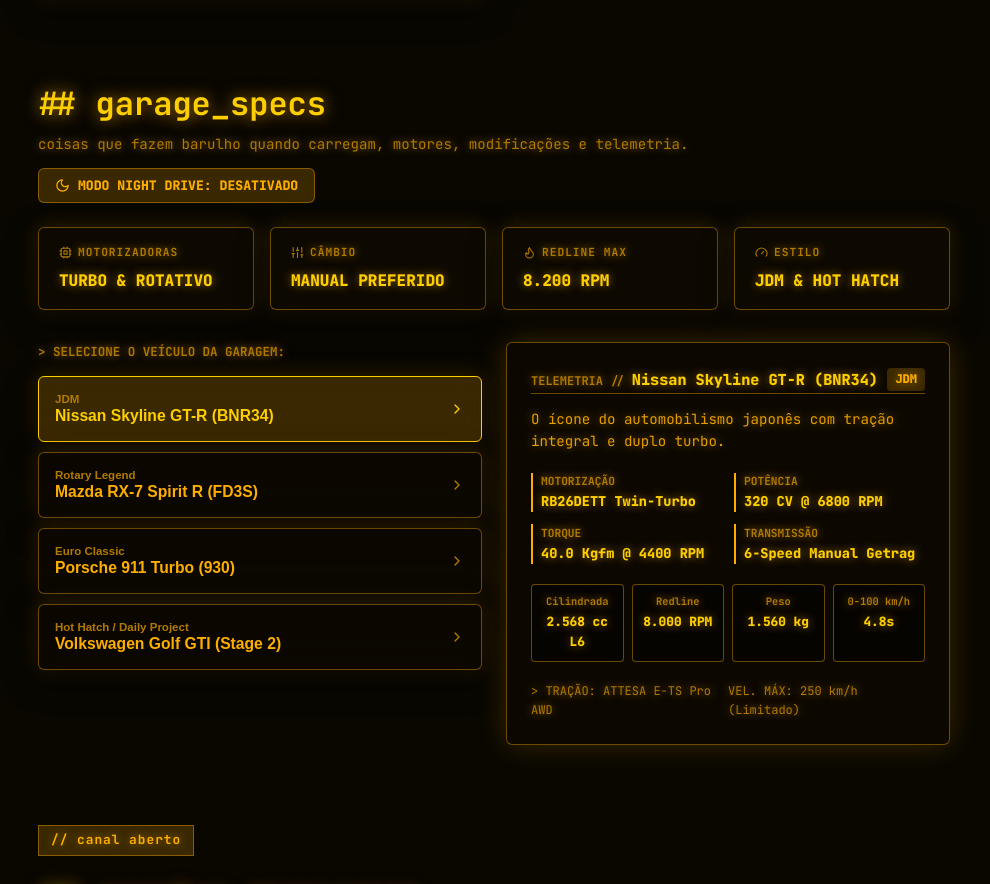
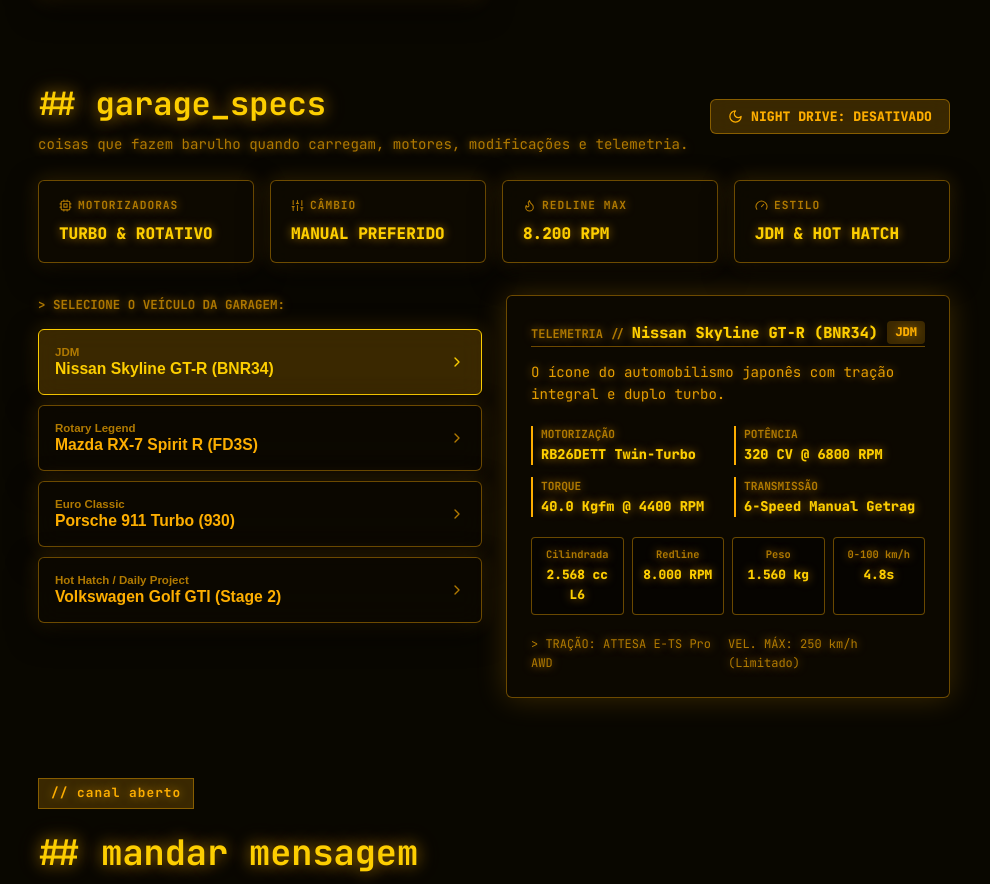
Before and after one commit to russiHT/perfil, a React (Vite) app: page / in a window 1280 px wide. Shown: the part 3012-3896 px from the top of the page, without its empty margins (146-1136 px from the left). Built offline with nearby package versions, Linux system fonts and the light colour scheme; no server answers; the HTML template or start-up script is replaced by a standard one.

Commit message:
Fix Night Drive button width to prevent layout jump on toggle

```diff
--- a/src/components/GarageSection.jsx
+++ b/src/components/GarageSection.jsx
@@ -136,12 +136,14 @@ export default function GarageSection({ isNightDrive, onToggleNightDrive }) {
             fontSize: '0.82rem',
             background: isNightDrive ? 'var(--amber-primary)' : 'var(--amber-soft-glow)',
             color: isNightDrive ? '#070500' : 'var(--amber-primary)',
-            fontWeight: '800'
+            fontWeight: '800',
+            minWidth: '240px',
+            justifyContent: 'center'
           }}
           title="Alternar Modo Piloto Noturno (Highway Night Cruise Background)"
         >
           <Moon size={15} />
-          <span>{isNightDrive ? 'MODO NIGHT DRIVE: ATIVO' : 'MODO NIGHT DRIVE: DESATIVADO'}</span>
+          <span>{isNightDrive ? 'NIGHT DRIVE: ATIVO' : 'NIGHT DRIVE: DESATIVADO'}</span>
         </button>
       </div>
 
```
